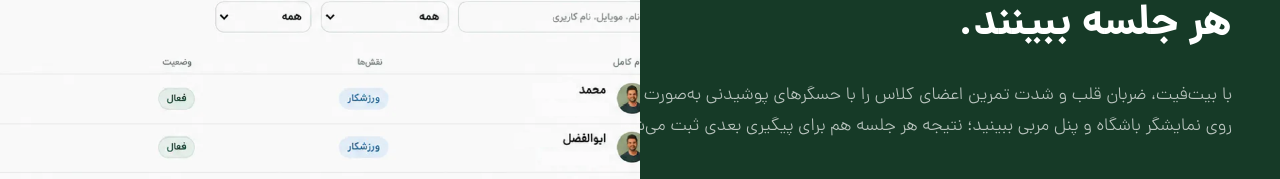
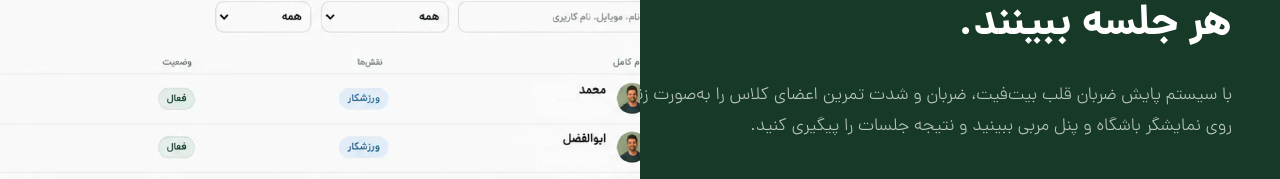
Before and after one commit to mohammadAliKeshavarzSarkar/BeatFit-Website, a React (Vite) app: page /gym in a window 1280 px wide. Shown: the part 428-607 px from the top of the page. Built offline with nearby package versions, Linux system fonts and the light colour scheme.

Commit message:
seo(copy): strengthen natural Persian product and search terminology

```diff
--- a/src/content/gym.ts
+++ b/src/content/gym.ts
@@ -1,7 +1,7 @@
 export const gymHero = {
   // Visible H1 stays brand/editorial; commercial intent lives in title/meta (gym-copy-proposal + PR#1).
   title: "تجربه‌ای بسازید که اعضا ارزشش را در هر جلسه ببینند.",
-  body: "با بیت‌فیت، ضربان قلب و شدت تمرین اعضای کلاس را با حسگرهای پوشیدنی به‌صورت زنده روی نمایشگر باشگاه و پنل مربی ببینید؛ نتیجه هر جلسه هم برای پیگیری بعدی ثبت می‌شود.",
+  body: "با سیستم پایش ضربان قلب بیت‌فیت، ضربان و شدت تمرین اعضای کلاس را به‌صورت زنده روی نمایشگر باشگاه و پنل مربی ببینید و نتیجه جلسات را پیگیری کنید.",
   image: "/assets/gym/dashboard-tablet.webp",
   imageAlt: "داشبورد مدیریت کاربران بیت‌فیت روی تبلت",
 } as const;
@@ -79,8 +79,8 @@ export const gymQuote = {
 } as const;
 
 export const gymEcosystem = {
-  title: "آشنایی با اکوسیستم BeatFit",
-  lede: "BeatFit از تجهیزات، نمایش زنده و ابزارهای مربی تشکیل شده است؛ همه برای ساختن تجربه‌ای متصل در کلاس‌های گروهی.",
+  title: "اجزای سیستم پایش ضربان قلب بیت‌فیت",
+  lede: "حسگرهای پوشیدنی، نمایشگر زنده کلاس و پنل مربی اجزای یک سیستم یکپارچه برای مانیتورینگ ضربان قلب در تمرین گروهی هستند.",
   cards: [
     {
       id: "app",
@@ -92,7 +92,7 @@ export const gymEcosystem = {
     },
     {
       id: "live",
-      title: "نمایش زنده کلاس",
+      title: "نمایش زنده ضربان قلب کلاس",
       headline: "کلاس‌های گروهی را به تجربه‌ای مشترک تبدیل کنید.",
       body: "وضعیت شدت تمرین اعضا را در لحظه روی نمایشگر ببینید و به کلاس انرژی، مشارکت و بازخورد بیشتری اضافه کنید.",
       image: "/assets/gym/eco-live.webp",
@@ -108,9 +108,9 @@ export const gymEcosystem = {
     },
   ],
   wearables: {
-    title: "تجهیزات پوشیدنی BeatFit",
+    title: "حسگرهای ضربان قلب بیت‌فیت",
     headline: "داده تمرین را از بدن ورزشکار به تجربه باشگاه بیاورید.",
-    body: "تجهیزات BeatFit ضربان قلب و شدت تمرین اعضا را ثبت می‌کنند تا اطلاعات آن در نمایشگر، پنل مربی و تاریخچه جلسات قابل استفاده باشد.",
+    body: "حسگرهای پوشیدنی بیت‌فیت ضربان قلب اعضا را ثبت می‌کنند تا ضربان و شدت تمرین در نمایشگر کلاس، پنل مربی و تاریخچه جلسات قابل مشاهده باشد.",
     image: "/assets/gym/تجهیزات-پوشیدنی-بیت-فیت.webp",
     imageAlt: "تجهیزات پوشیدنی بیت‌فیت",
   },
```
